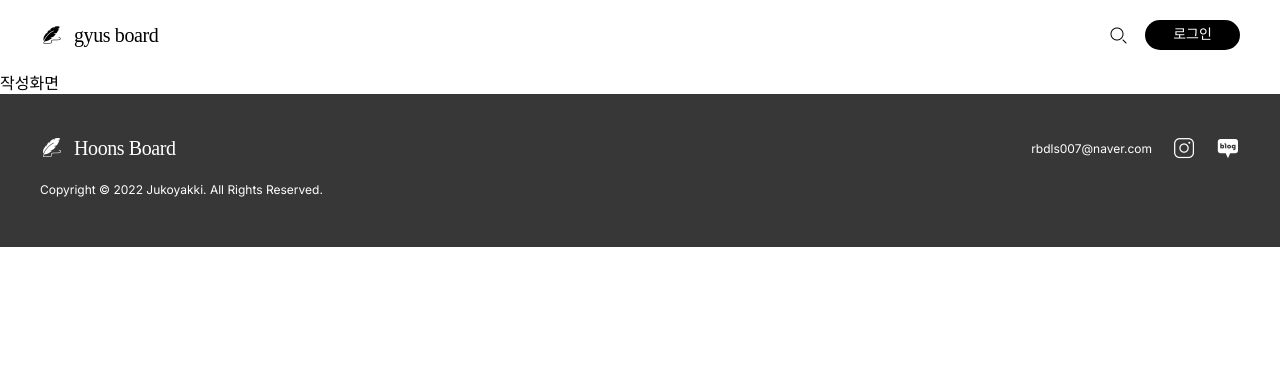
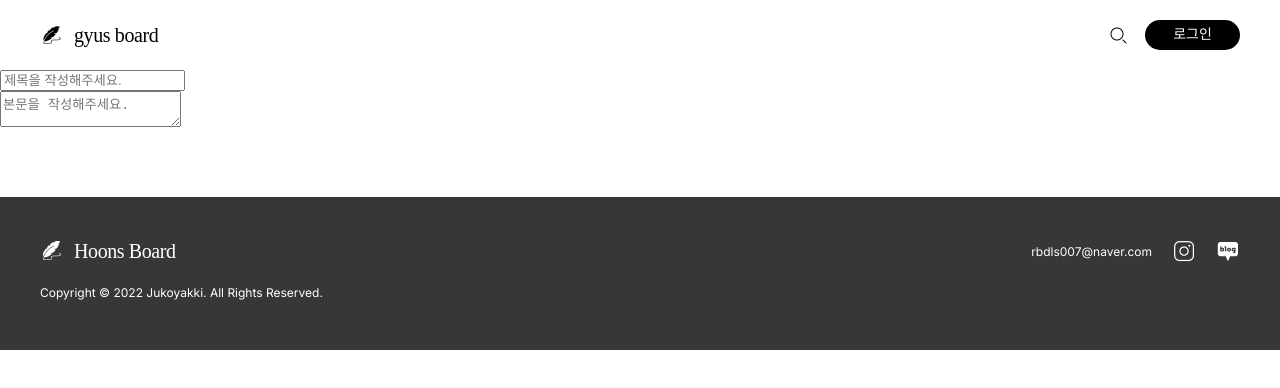
Before and after one commit to RionGyu/blogstudy, a React (Create React App) app in the folder board-front/: page /board/write in a window 1280 px wide. Shown: the top 388 px of the page. Built offline with nearby package versions, Linux system fonts and the light colour scheme; a web font is replaced by a local one.

Commit message:
boardfront

```diff
--- a/board-front/src/views/Board/Write/index.tsx
+++ b/board-front/src/views/Board/Write/index.tsx
@@ -1,11 +1,55 @@
-import React from 'react';
+import React, { useEffect, useRef, useState } from 'react';
 import './style.css';
+import { useBoardStore } from 'stores';
 
 //        component: 게시물 작성화면  컴포넌트         //
 export default function BoardWrite() {
 
+//        state: 본문 영역 요소 참조 상태              //
+  const contentRef = useRef<HTMLTextAreaElement | null>(null);
+//        state: 이미지 입력 요소 참조 상태              //
+  const imageInputRef = useRef<HTMLInputElement | null>(null);
+
+//        state: 게시물 상태              //
+  const { title, setTitle } = useBoardStore();
+  const { content, setContent } = useBoardStore();
+  const { boardImageFileList, setBoardImageFileList } = useBoardStore();
+  const { resetBoard } = useBoardStore();
+
+//        state: 게시물 이미지 미리보기 URL 상태              //
+  const [ imageUrls, setImageUrls ] = useState<string[]>([]);
+
+//        effect: 마운트 실 실행할 함수             //
+useEffect(() => {
+  resetBoard();
+}, []);
+
 //        render: 게시물 작성 화면 컴포넌트 렌더링        //
-     return (
-    <div>작성화면</div>
+  return (
+    <div id='board-write-wrapper'>
+      <div className='board-write-container'>
+        <div className='board-write-box'>
+          <div className='board-write-title-box'>
+            <input className='board-write-title-input' type='text' placeholder='제목을 작성해주세요.' value={title} />
+          </div>
+          <div className='didiver'></div>
+          <div className='board-write-content-box'>
+            <textarea ref={contentRef} className='board-write-content-textarea' placeholder='본문을 작성해주세요.' value={content} />
+            <div className='icon-button'>
+              <div className='icon image-box-light-icon'></div>
+            </div>
+            <input ref={imageInputRef} type='file' accept='image/*' style={{ display: 'none' }} />
+          </div>
+          <div className='board-write-images-box'>
+            <div className='board-write-image-box'>
+              <img className='board-write-image'  />
+              <div className='icon-button image-close'>
+                <div className='icon close-icon'></div>
+              </div>
+            </div>
+          </div>
+        </div>
+      </div>
+    </div>
   )
 }
```
